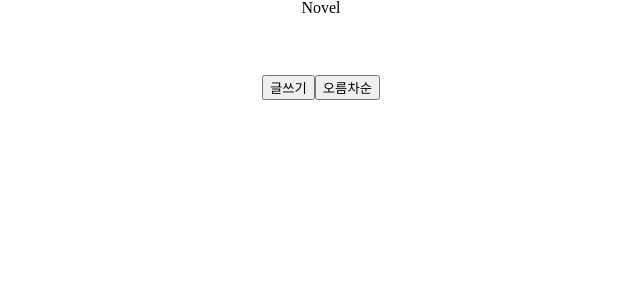
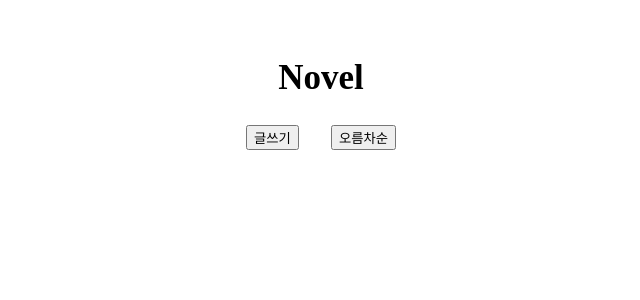
Before and after one commit to Vbeo147/novel-react, a React (Create React App) app: page / in a window 1280 px wide. Shown: the top 300 px of the page, without its empty margins (319-959 px from the left). Built offline with nearby package versions, Linux system fonts and the light colour scheme.

Commit message:
Created files

```diff
--- /dev/null
+++ b/src/components/NovelUpdate.js
@@ -0,0 +1,5 @@
+function NovelUpdate() {
+  return <div>Update</div>;
+}
+
+export default NovelUpdate;
--- /dev/null
+++ b/src/components/NovelWrite.js
@@ -0,0 +1,25 @@
+import useLocal from "../hooks/useLocal";
+
+function NovelWrite({ onClose }) {
+  return (
+    <div>
+      <div>
+        <h1>NovelWrite</h1>
+        <input />
+        <textarea></textarea>
+      </div>
+      <div>
+        <button>Enter</button>
+        <button
+          onClick={() => {
+            onClose();
+          }}
+        >
+          Close
+        </button>
+      </div>
+    </div>
+  );
+}
+
+export default NovelWrite;
--- a/src/css/Home.module.css
+++ b/src/css/Home.module.css
@@ -3,5 +3,18 @@
   flex-direction: column;
   justify-content: space-between;
   align-items: center;
-  height: 100px;
+  margin-top: 60px;
 }
+
+.home_header__title {
+  font-size: 35px;
+  font-weight: 600;
+  margin-bottom: 30px;
+}
+
+.home_header__btn {
+  display: flex;
+  justify-content: space-between;
+  align-items: center;
+  width: 150px;
+}
--- a/src/routes/Home.js
+++ b/src/routes/Home.js
@@ -1,14 +1,35 @@
 import style from "../css/Home.module.css";
+import { useState } from "react";
+import NovelWrite from "../components/NovelWrite";
+import NovelUpdate from "../components/NovelUpdate";
 
 function Home() {
+  const [Btn, setBtn] = useState({
+    isRequired: false,
+    isUpdated: false,
+  });
+  const { isRequired, isUpdated } = Btn;
+  const onClose = () => {
+    setBtn({ ...Btn, isRequired: false });
+  };
   return (
-    <div className={style.home_header}>
-      <div>Novel</div>
-      <div>
-        <button>글쓰기</button>
-        <button>오름차순</button>
-      </div>
-    </div>
+    <>
+      {isRequired ? (
+        <NovelWrite onClose={onClose} />
+      ) : isUpdated ? (
+        <NovelUpdate />
+      ) : (
+        <div className={style.home_header}>
+          <h1 className={style.home_header__title}>Novel</h1>
+          <div className={style.home_header__btn}>
+            <button onClick={() => setBtn({ ...Btn, isRequired: true })}>
+              글쓰기
+            </button>
+            <button>오름차순</button>
+          </div>
+        </div>
+      )}
+    </>
   );
 }
 
```
